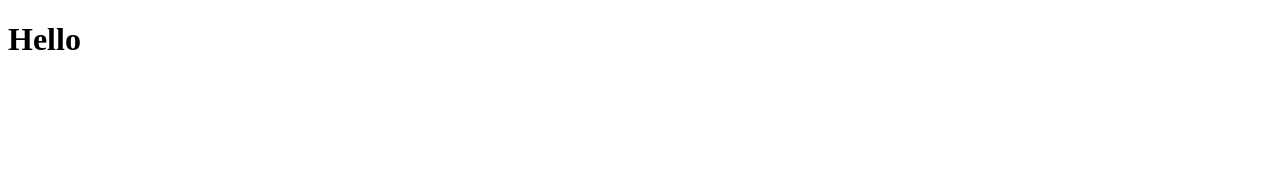
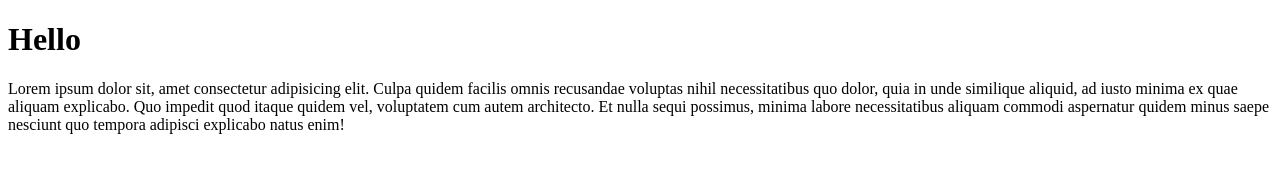
Before and after one commit to Hourzzzz/test-pro, a plain HTML site: page index.html in a window 1280 px wide. Drawn offline with Linux system fonts and the light colour scheme.

Commit message:
03-12-2024

```diff
--- a/index.html
+++ b/index.html
@@ -7,5 +7,9 @@
 </head>
 <body>
     <h1>Hello</h1>
+    <p>
+        Lorem ipsum dolor sit, amet consectetur adipisicing elit. Culpa quidem facilis omnis recusandae voluptas nihil necessitatibus quo dolor, quia in unde similique aliquid, ad iusto minima ex quae aliquam explicabo.
+        Quo impedit quod itaque quidem vel, voluptatem cum autem architecto. Et nulla sequi possimus, minima labore necessitatibus aliquam commodi aspernatur quidem minus saepe nesciunt quo tempora adipisci explicabo natus enim!
+    </p>
 </body>
 </html>
```
